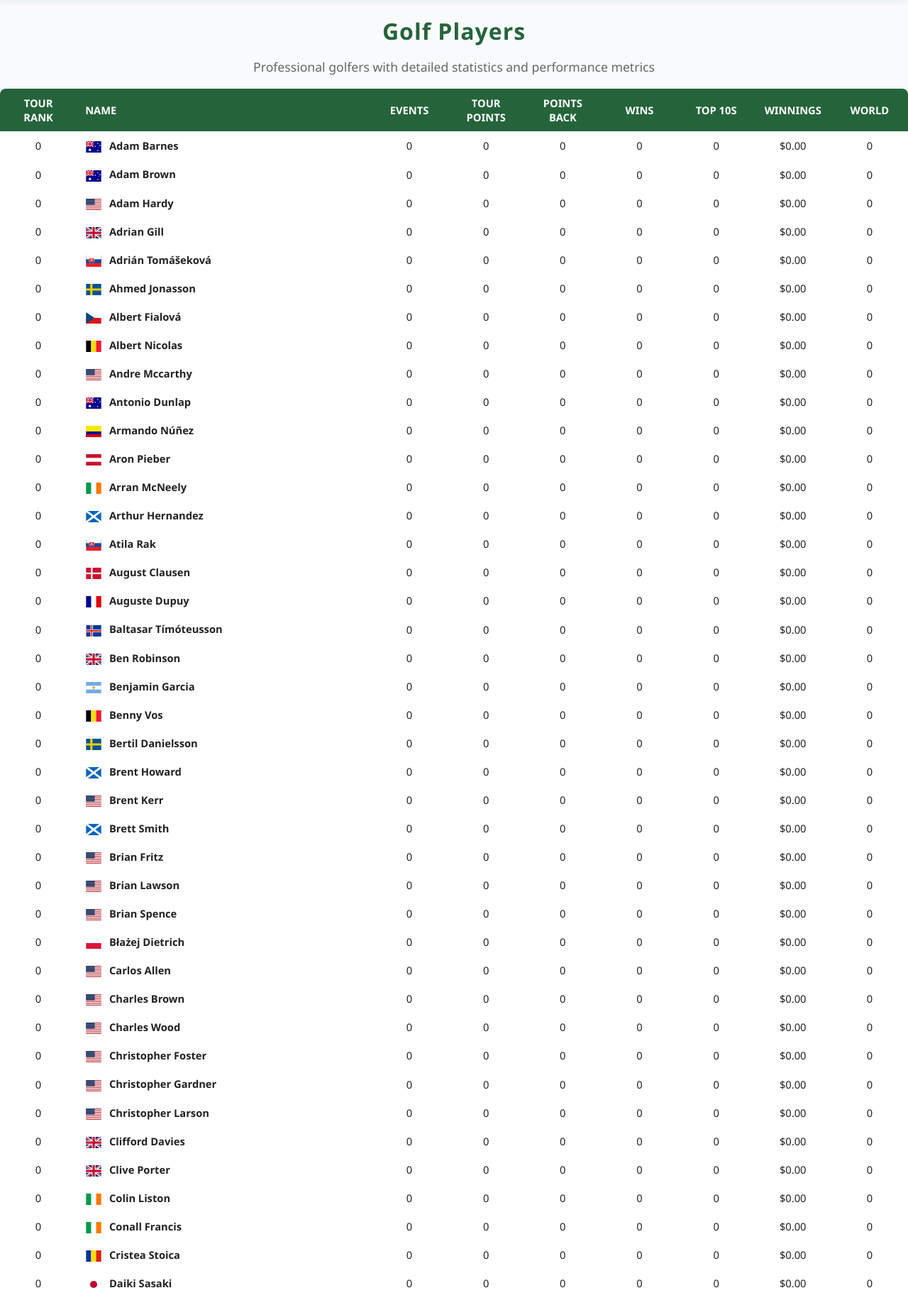
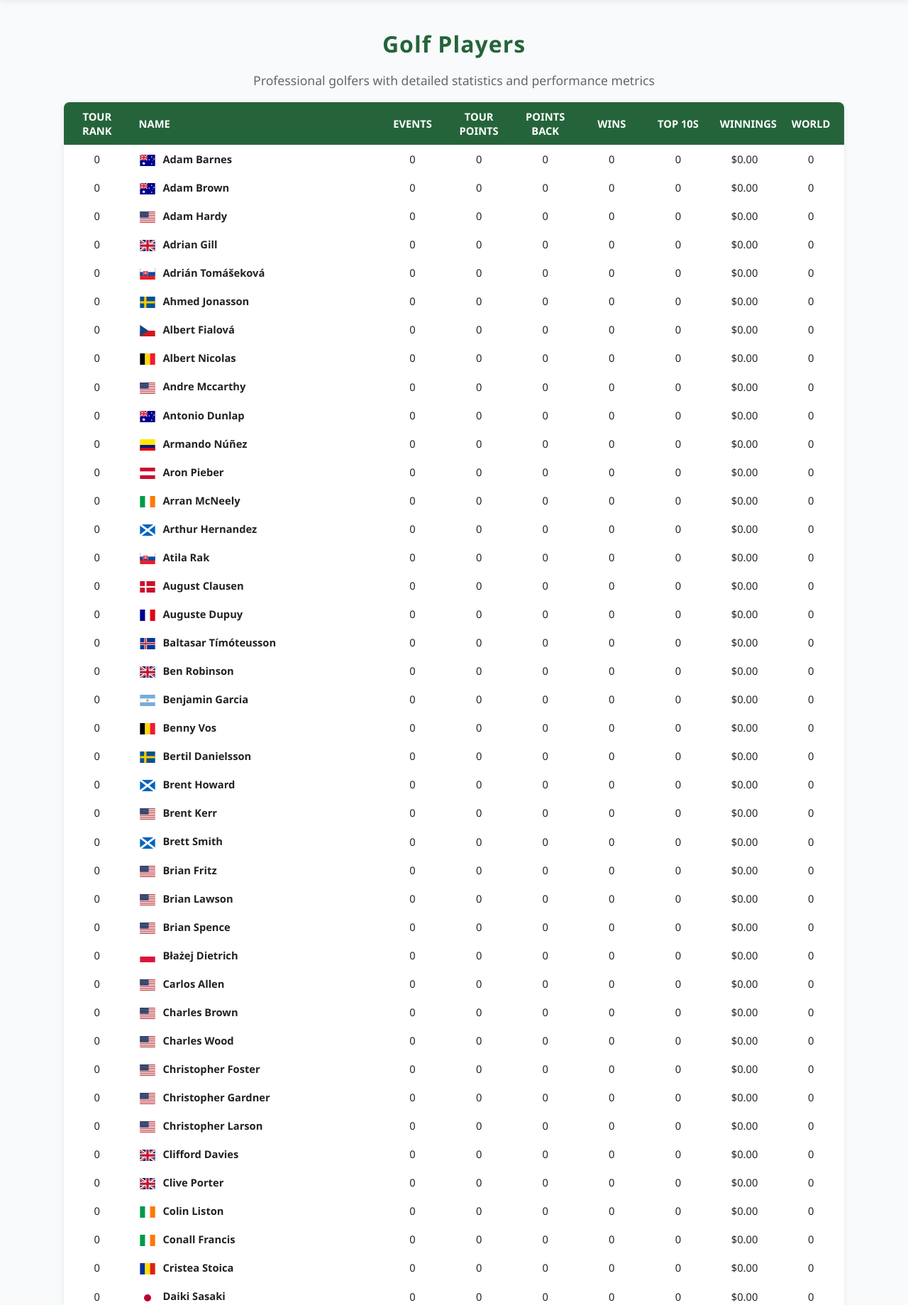
Before and after one commit to zt-robinson/GreenBook, a Flask app: page /players in a window 1280 px wide. Shown: the part 71-1910 px from the top of the page at 71% size. Run offline with Flask 3, Linux system fonts and the light colour scheme; data comes from the database, SQL or seed files in the repository.

Commit message:
fixed main container spacing

```diff
--- a/templates/players.html
+++ b/templates/players.html
@@ -3,6 +3,7 @@
 {% block title %}Players - Golf Universe{% endblock %}
 
 {% block content %}
+<div class="main-container">
     <h1 class="page-title">Golf Players</h1>
     <p class="page-subtitle">Professional golfers with detailed statistics and performance metrics</p>
 
@@ -108,4 +109,5 @@
         });
     });
     </script>
+</div>
 {% endblock %}
```
